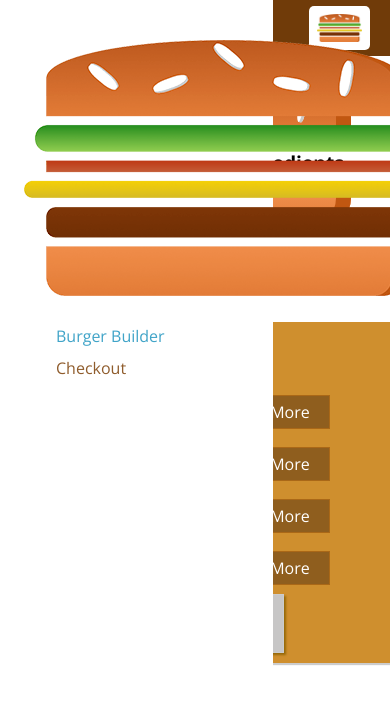
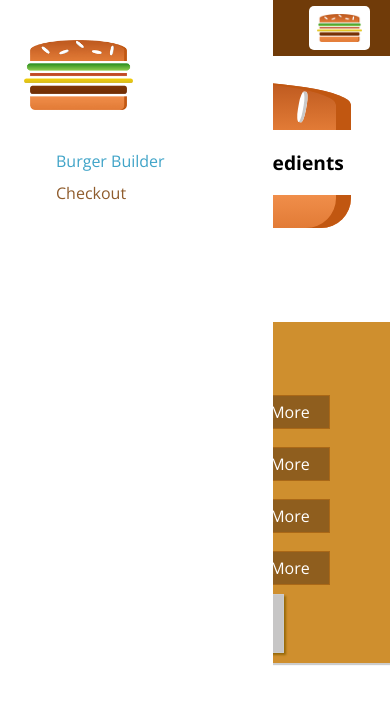
Before and after one commit to kenny-tech/burger-builder, a React app: page / in a window 390 px wide. Shown: the top 704 px of the page. Built offline with nearby package versions, Linux system fonts and the light colour scheme.

Commit message:
Create Sidedrawer for mobile layout and removed mobile navigation

```diff
--- a/src/components/Navigation/SideDrawer/SideDrawer.js
+++ b/src/components/Navigation/SideDrawer/SideDrawer.js
@@ -8,8 +8,8 @@ const SideDrawer = (props) => {
 
   return (
       <div className={classes.SideDrawer}>
-          <div>
-            <Logo className={classes.Logo}/>
+          <div className={classes.Logo}>
+            <Logo />
           </div>
           <nav>
             <NavigationItems />
```
